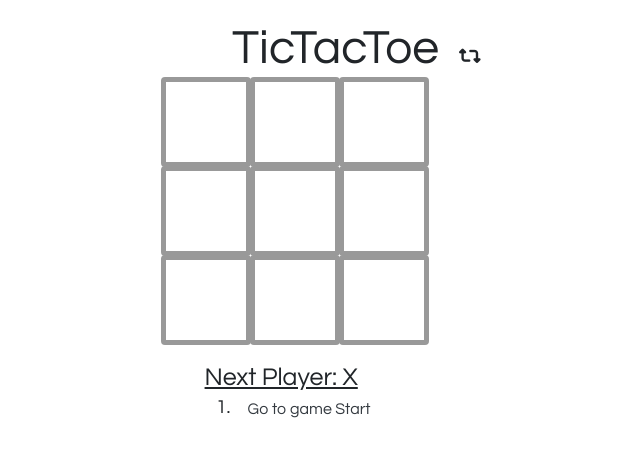
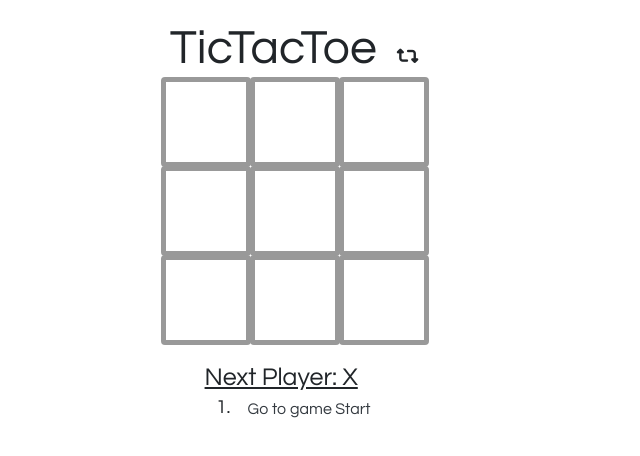
Before and after one commit to sebagruia/TicTacToe---Game, a React app: page / in a window 1280 px wide. Shown: the whole page, without its empty margins (346-986 px from the left). Built offline with nearby package versions, Linux system fonts and the light colour scheme; a web font is replaced by a local one.

Commit message:
Fixed the position of the Title div

```diff
--- a/src/containers/Game.js
+++ b/src/containers/Game.js
@@ -110,11 +110,12 @@ class Game extends Component {
 
         return (
             <Fragment>
+
+                <div className="game">
                 <div class="title">
                     <h1 class="game-title">TicTacToe</h1>
                     <i class="fas fa-retweet" role="button" onClick={this.refresh}></i>
                 </div>
-                <div className="game">
                     <div className="game-board">
                         <Board
                             squares={current.squares}
--- a/src/index.css
+++ b/src/index.css
@@ -45,7 +45,6 @@ ul {
 
 .title {
   margin: 0 auto;
-  width: 10%;
 }
 
 .title .fas{
```
